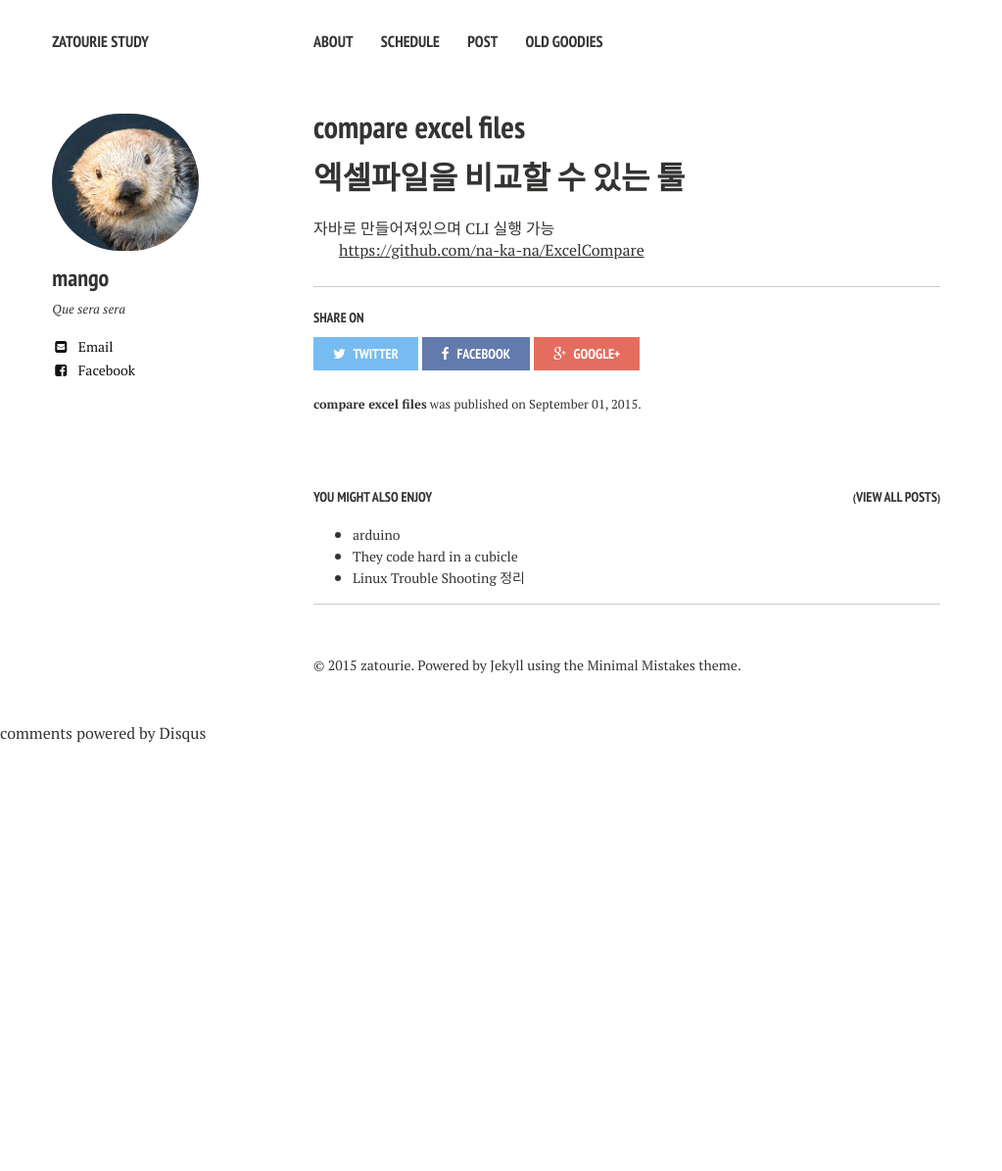
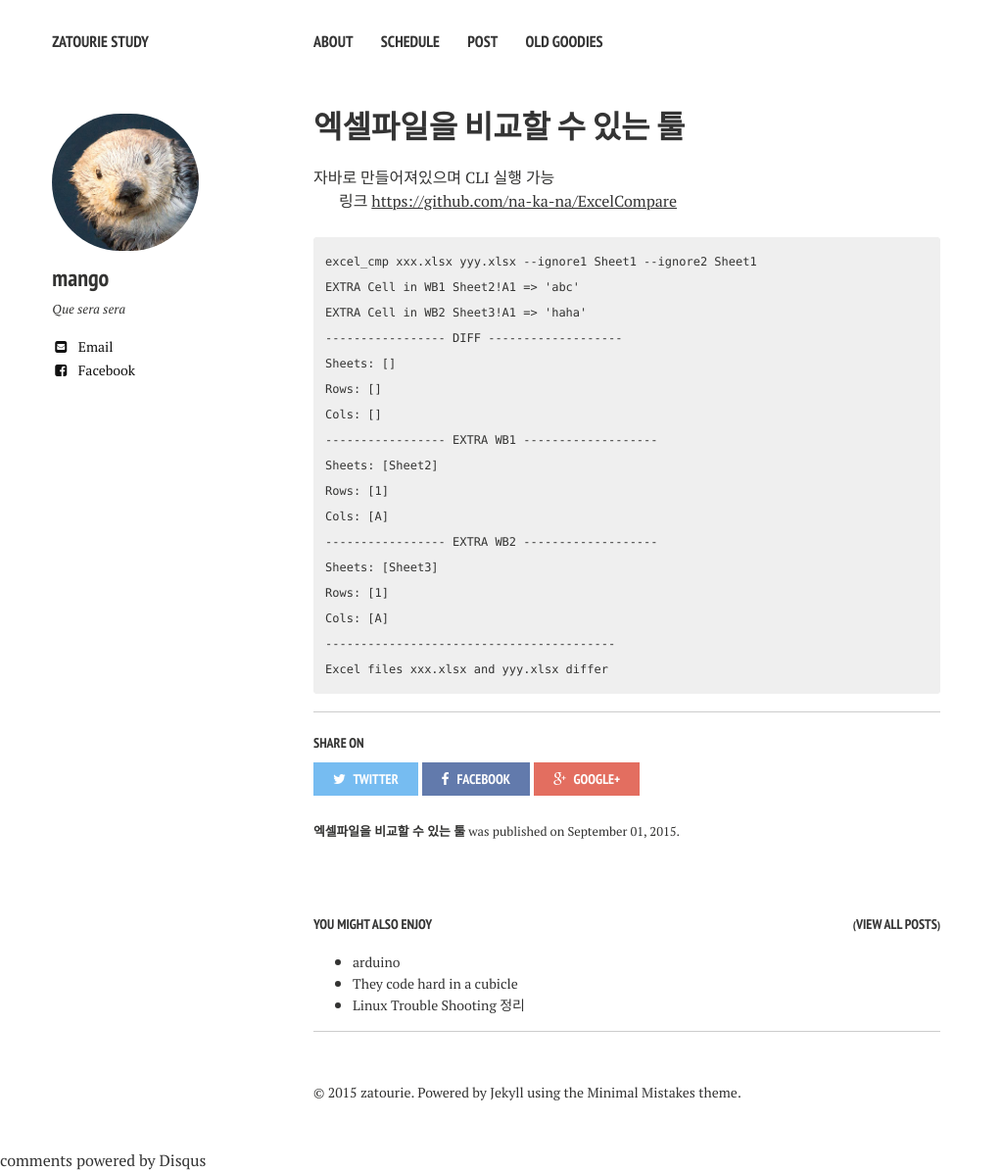
Before and after one commit to zatourie/zatourie.github.io, a Jekyll site: the page built from _posts/2015-09-01-compare_excel.md, in a window 1280 px wide. Shown: the whole page at 98% size, without its empty margins (0-1023 px from the left). Built offline with Jekyll 4.4.1, drawn with Linux system fonts in a browser that asks for light colours; nearby versions of some CDN libraries; comment, search, counter and statistics services are not loaded; before the commit the page ends 900 px from its top, so only the background shows below that.

Commit message:
modify excel diff page

````diff
--- a/_posts/2015-09-01-compare_excel.md
+++ b/_posts/2015-09-01-compare_excel.md
@@ -1,6 +1,6 @@
 ---
 layout: post
-title: compare excel files
+title: 엑셀파일을 비교할 수 있는 툴
 modified:
 categories:
 excerpt: diff excel
@@ -11,8 +11,26 @@ author: mango
 share: true
 comments: true
 ---
-# 엑셀파일을 비교할 수 있는 툴
-
 자바로 만들어져있으며 CLI 실행 가능
 
-<https://github.com/na-ka-na/ExcelCompare>
+링크 <https://github.com/na-ka-na/ExcelCompare>
+
+```
+excel_cmp xxx.xlsx yyy.xlsx --ignore1 Sheet1 --ignore2 Sheet1
+EXTRA Cell in WB1 Sheet2!A1 => 'abc'
+EXTRA Cell in WB2 Sheet3!A1 => 'haha'
+----------------- DIFF -------------------
+Sheets: []
+Rows: []
+Cols: []
+----------------- EXTRA WB1 -------------------
+Sheets: [Sheet2]
+Rows: [1]
+Cols: [A]
+----------------- EXTRA WB2 -------------------
+Sheets: [Sheet3]
+Rows: [1]
+Cols: [A]
+-----------------------------------------
+Excel files xxx.xlsx and yyy.xlsx differ
+```
````
